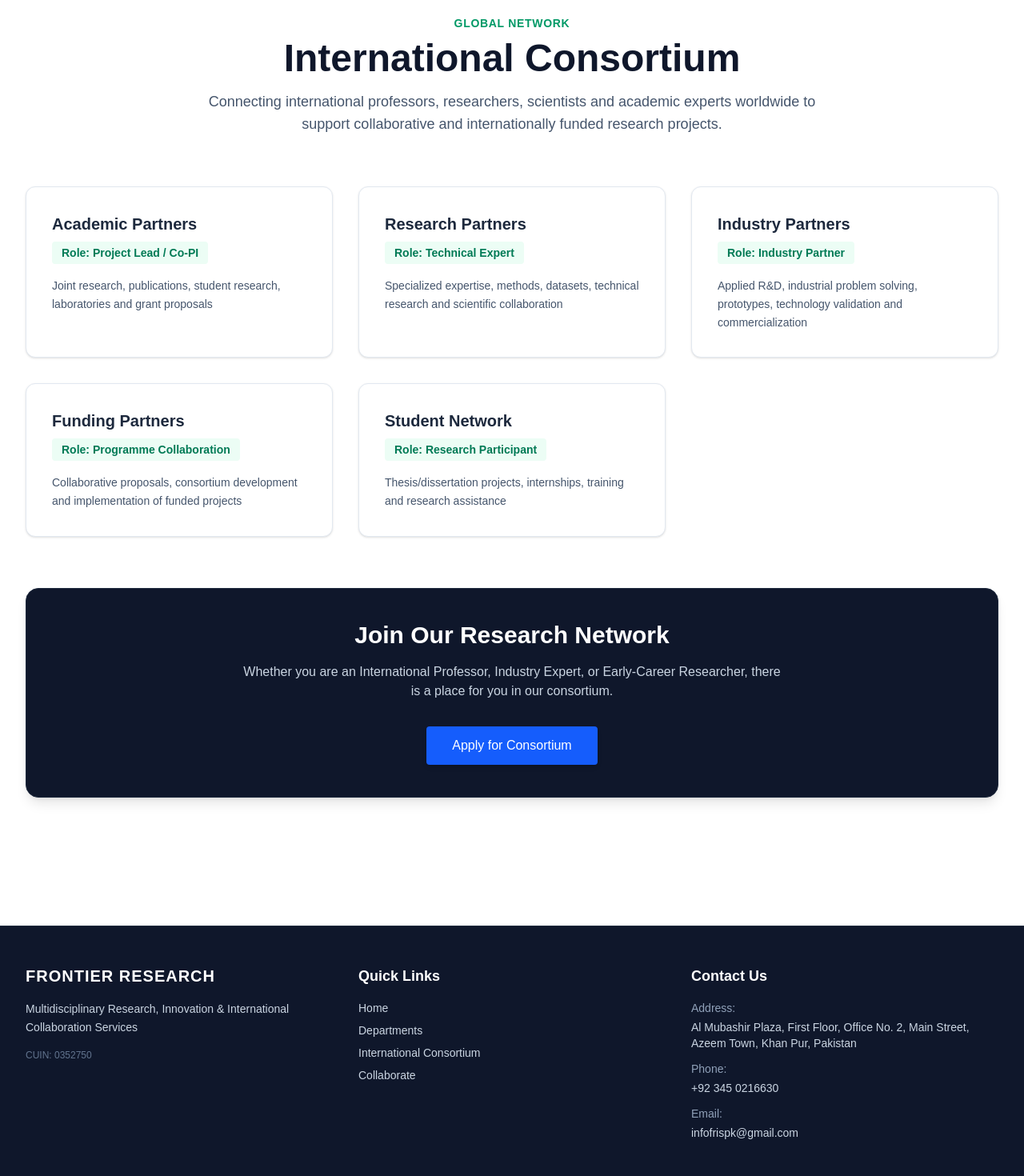
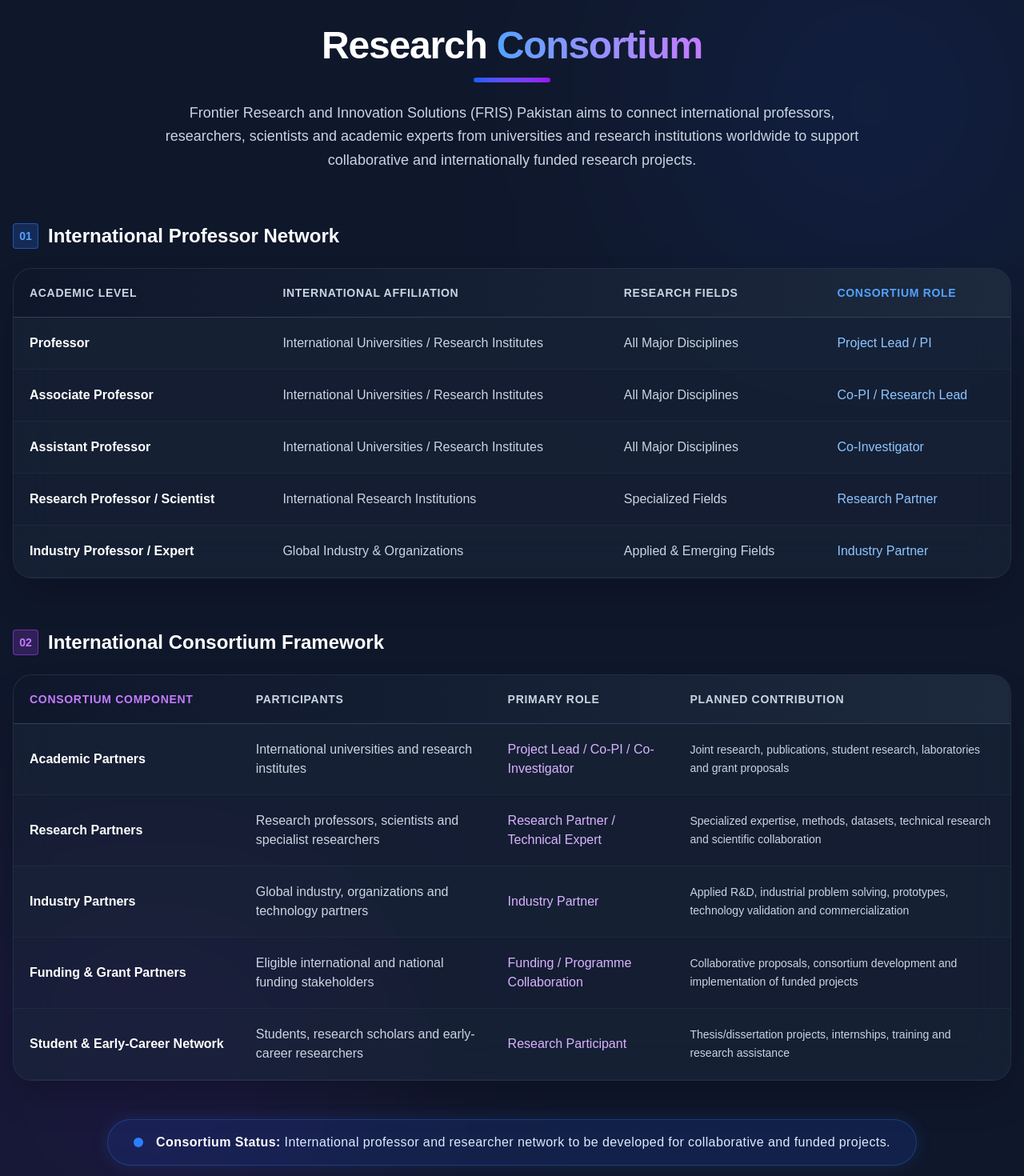
Before and after one commit to saeed7979-svg/frontier-research, a Next.js app: page /consortium in a window 1280 px wide. Shown: the part 160-1630 px from the top of the page at 80% size. Built offline with nearby package versions, Linux system fonts and the light colour scheme.

Commit message:
conturitium update

```diff
--- a/app/consortium/page.tsx
+++ b/app/consortium/page.tsx
@@ -1,45 +1,119 @@
+import React from 'react';
+
 export default function Consortium() {
-  // Yeh aapki company ke consortium partners ki details hain
-  const framework = [
-    { title: "Academic Partners", role: "Project Lead / Co-PI", desc: "Joint research, publications, student research, laboratories and grant proposals" },
-    { title: "Research Partners", role: "Technical Expert", desc: "Specialized expertise, methods, datasets, technical research and scientific collaboration" },
-    { title: "Industry Partners", role: "Industry Partner", desc: "Applied R&D, industrial problem solving, prototypes, technology validation and commercialization" },
-    { title: "Funding Partners", role: "Programme Collaboration", desc: "Collaborative proposals, consortium development and implementation of funded projects" },
-    { title: "Student Network", role: "Research Participant", desc: "Thesis/dissertation projects, internships, training and research assistance" }
+  const professorNetwork = [
+    { level: "Professor", affiliation: "International Universities / Research Institutes", fields: "All Major Disciplines", role: "Project Lead / PI" },
+    { level: "Associate Professor", affiliation: "International Universities / Research Institutes", fields: "All Major Disciplines", role: "Co-PI / Research Lead" },
+    { level: "Assistant Professor", affiliation: "International Universities / Research Institutes", fields: "All Major Disciplines", role: "Co-Investigator" },
+    { level: "Research Professor / Scientist", affiliation: "International Research Institutions", fields: "Specialized Fields", role: "Research Partner" },
+    { level: "Industry Professor / Expert", affiliation: "Global Industry & Organizations", fields: "Applied & Emerging Fields", role: "Industry Partner" },
+  ];
+
+  const consortiumFramework = [
+    { component: "Academic Partners", participants: "International universities and research institutes", role: "Project Lead / Co-PI / Co-Investigator", contribution: "Joint research, publications, student research, laboratories and grant proposals" },
+    { component: "Research Partners", participants: "Research professors, scientists and specialist researchers", role: "Research Partner / Technical Expert", contribution: "Specialized expertise, methods, datasets, technical research and scientific collaboration" },
+    { component: "Industry Partners", participants: "Global industry, organizations and technology partners", role: "Industry Partner", contribution: "Applied R&D, industrial problem solving, prototypes, technology validation and commercialization" },
+    { component: "Funding & Grant Partners", participants: "Eligible international and national funding stakeholders", role: "Funding / Programme Collaboration", contribution: "Collaborative proposals, consortium development and implementation of funded projects" },
+    { component: "Student & Early-Career Network", participants: "Students, research scholars and early-career researchers", role: "Research Participant", contribution: "Thesis/dissertation projects, internships, training and research assistance" },
   ];
 
   return (
-    <div className="py-20 px-8 max-w-7xl mx-auto min-h-screen">
-      <div className="text-center mb-16">
-        <span className="text-emerald-600 font-bold tracking-wider uppercase text-sm">Global Network</span>
-        <h1 className="text-4xl md:text-5xl font-bold mt-2 text-slate-900">International Consortium</h1>
-        <p className="text-slate-600 mt-4 max-w-3xl mx-auto text-lg">
-          Connecting international professors, researchers, scientists and academic experts worldwide to support collaborative and internationally funded research projects.
-        </p>
-      </div>
+    <div className="bg-slate-900 min-h-screen py-20 relative overflow-hidden">
 
-      <div className="grid md:grid-cols-2 lg:grid-cols-3 gap-8">
-        {framework.map((item, index) => (
-          <div key={index} className="bg-white p-8 rounded-xl shadow-sm border border-slate-200 hover:border-emerald-300 hover:shadow-md transition-all">
-            <h2 className="text-xl font-bold text-slate-800 mb-2">{item.title}</h2>
-            <div className="inline-block bg-emerald-50 text-emerald-700 font-semibold px-3 py-1 rounded text-sm mb-4">
-              Role: {item.role}
+      {/* Background Glowing Orbs */}
+      <div className="absolute top-0 right-0 w-96 h-96 bg-blue-600/20 rounded-full mix-blend-screen filter blur-[150px] pointer-events-none"></div>
+      <div className="absolute bottom-0 left-0 w-96 h-96 bg-purple-600/20 rounded-full mix-blend-screen filter blur-[150px] pointer-events-none"></div>
+
+      <div className="max-w-7xl mx-auto px-4 relative z-10">
+
+        {/* Header Section */}
+        <div className="text-center mb-16 mt-4">
+          <h1 className="text-4xl md:text-5xl font-extrabold text-white tracking-tight mb-4">
+            Research <span className="text-transparent bg-clip-text bg-gradient-to-r from-blue-400 to-purple-400">Consortium</span>
+          </h1>
+          <div className="w-24 h-1.5 bg-gradient-to-r from-blue-600 to-purple-600 mx-auto mb-6 rounded-full"></div>
+          <p className="text-lg text-slate-300 max-w-4xl mx-auto leading-relaxed">
+            Frontier Research and Innovation Solutions (FRIS) Pakistan aims to connect international professors, researchers, scientists and academic experts from universities and research institutions worldwide to support collaborative and internationally funded research projects.
+          </p>
+        </div>
+
+        {/* Table 1: International Professor Network */}
+        <div className="mb-16">
+          <h2 className="text-2xl font-bold text-white mb-6 flex items-center gap-3">
+            <div className="w-8 h-8 bg-blue-500/20 rounded flex items-center justify-center border border-blue-500/50">
+              <span className="text-blue-400 text-sm">01</span>
             </div>
-            <p className="text-slate-600 leading-relaxed text-sm">
-              {item.desc}
+            International Professor Network
+          </h2>
+
+          <div className="bg-slate-800/40 backdrop-blur-xl border border-slate-700/50 rounded-3xl shadow-2xl overflow-hidden overflow-x-auto">
+            <table className="w-full text-left border-collapse">
+              <thead>
+                <tr className="bg-gradient-to-r from-slate-900 to-slate-800 border-b border-slate-700 text-slate-300 text-sm uppercase tracking-wider">
+                  <th className="p-5 font-semibold">Academic Level</th>
+                  <th className="p-5 font-semibold">International Affiliation</th>
+                  <th className="p-5 font-semibold">Research Fields</th>
+                  <th className="p-5 font-semibold text-blue-400">Consortium Role</th>
+                </tr>
+              </thead>
+              <tbody className="text-slate-300">
+                {professorNetwork.map((item, index) => (
+                  <tr key={index} className={`border-b border-slate-700/30 hover:bg-slate-700/50 transition-colors ${index % 2 === 0 ? 'bg-slate-800/20' : ''}`}>
+                    <td className="p-5 font-bold text-white whitespace-nowrap">{item.level}</td>
+                    <td className="p-5">{item.affiliation}</td>
+                    <td className="p-5">{item.fields}</td>
+                    <td className="p-5 font-medium text-blue-300">{item.role}</td>
+                  </tr>
+                ))}
+              </tbody>
+            </table>
+          </div>
+        </div>
+
+        {/* Table 2: International Consortium Framework */}
+        <div className="mb-12">
+          <h2 className="text-2xl font-bold text-white mb-6 flex items-center gap-3">
+            <div className="w-8 h-8 bg-purple-500/20 rounded flex items-center justify-center border border-purple-500/50">
+              <span className="text-purple-400 text-sm">02</span>
+            </div>
+            International Consortium Framework
+          </h2>
+
+          <div className="bg-slate-800/40 backdrop-blur-xl border border-slate-700/50 rounded-3xl shadow-2xl overflow-hidden overflow-x-auto">
+            <table className="w-full text-left border-collapse">
+              <thead>
+                <tr className="bg-gradient-to-r from-slate-900 to-slate-800 border-b border-slate-700 text-slate-300 text-sm uppercase tracking-wider">
+                  <th className="p-5 font-semibold text-purple-400">Consortium Component</th>
+                  <th className="p-5 font-semibold">Participants</th>
+                  <th className="p-5 font-semibold">Primary Role</th>
+                  <th className="p-5 font-semibold">Planned Contribution</th>
+                </tr>
+              </thead>
+              <tbody className="text-slate-300">
+                {consortiumFramework.map((item, index) => (
+                  <tr key={index} className={`border-b border-slate-700/30 hover:bg-slate-700/50 transition-colors ${index % 2 === 0 ? 'bg-slate-800/20' : ''}`}>
+                    <td className="p-5 font-bold text-white whitespace-nowrap">{item.component}</td>
+                    <td className="p-5">{item.participants}</td>
+                    <td className="p-5 font-medium text-purple-300">{item.role}</td>
+                    <td className="p-5 text-sm leading-relaxed">{item.contribution}</td>
+                  </tr>
+                ))}
+              </tbody>
+            </table>
+          </div>
+        </div>
+
+        {/* Status Badge */}
+        <div className="flex justify-center mt-12">
+          <div className="bg-blue-900/30 border border-blue-500/30 rounded-full px-8 py-4 flex items-center gap-4 shadow-[0_0_20px_rgba(59,130,246,0.15)]">
+            <div className="w-3 h-3 bg-blue-400 rounded-full animate-ping absolute"></div>
+            <div className="w-3 h-3 bg-blue-500 rounded-full relative z-10"></div>
+            <p className="text-blue-100 font-medium tracking-wide text-sm md:text-base">
+              <strong className="text-white">Consortium Status:</strong> International professor and researcher network to be developed for collaborative and funded projects.
             </p>
           </div>
-        ))}
-      </div>
+        </div>
 
-      <div className="mt-16 bg-slate-900 text-white rounded-2xl p-10 text-center shadow-lg border border-slate-800">
-        <h2 className="text-3xl font-bold mb-4">Join Our Research Network</h2>
-        <p className="text-slate-300 mb-8 max-w-2xl mx-auto">
-          Whether you are an International Professor, Industry Expert, or Early-Career Researcher, there is a place for you in our consortium.
-        </p>
-        <button className="bg-blue-600 hover:bg-blue-700 px-8 py-3 rounded font-medium transition-all shadow-md">
-          Apply for Consortium
-        </button>
       </div>
     </div>
   );
```
